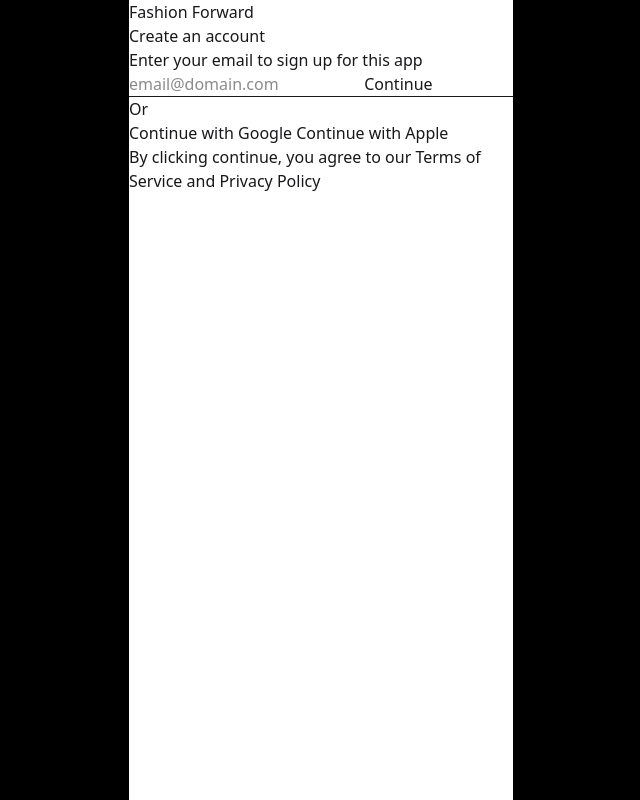
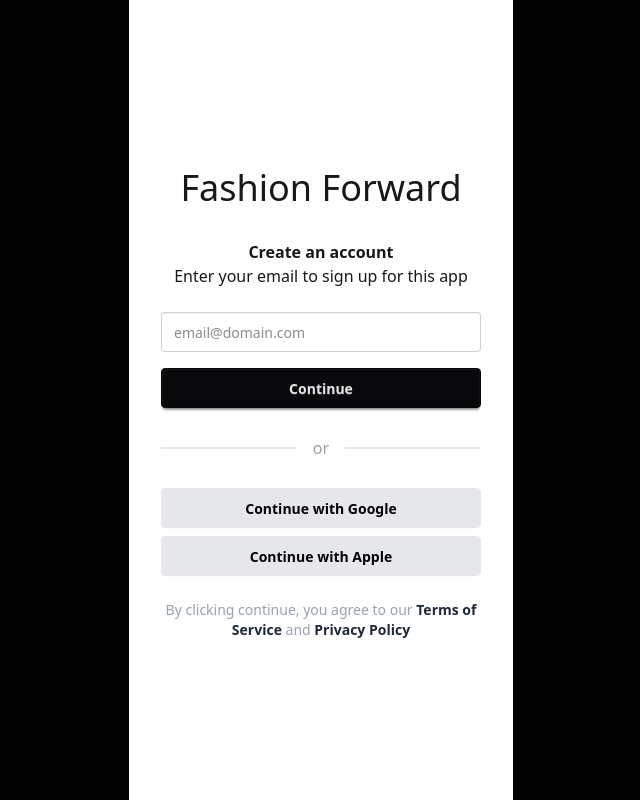
Before and after one commit to TMK04/ff-app, a SvelteKit app: page /signup in a window 1280 px wide. Shown: the whole page, without its empty margins (319-959 px from the left). Built offline with nearby package versions, Linux system fonts and the light colour scheme.

Commit message:
signup: style

```diff
--- a/src/routes/(noauth)/signup/+page.svelte
+++ b/src/routes/(noauth)/signup/+page.svelte
@@ -1,29 +1,51 @@
-<div>
-	<h1>Fashion Forward</h1>
+<script lang="ts">
+	import { goto } from '$app/navigation';
+	import { base } from '$app/paths';
+
+	async function onclick() {
+		goto(`/${base}`);
+	}
+</script>
+
+<div class="mx-8 flex min-h-full flex-col justify-center gap-y-6 text-center">
+	<header class="my-2 text-4xl">Fashion Forward</header>
 	<main>
 		<form>
-			<h1>Create an account</h1>
-			<label>
-				<p>Enter your email to sign up for this app</p>
-				<input placeholder="email@domain.com" type="email" />
+			<label class="mb-4 block">
+				<header class="mb-6">
+					<h1 class="text-large font-bold">Create an account</h1>
+					<p>Enter your email to sign up for this app</p>
+				</header>
+				<input
+					class="input w-full"
+					name="email"
+					autocomplete="email webauthn"
+					placeholder="email@domain.com"
+					type="email"
+				/>
 			</label>
-			<button type="submit">Continue</button>
+			<!-- TODO: auth -->
+			<button class="btn btn-neutral w-full" type="submit" {onclick}>Continue</button>
 		</form>
 
-		<div>
-			<hr />
-			<span>Or</span>
-		</div>
+		<div class="divider my-8 text-gray-400">or</div>
 
-		<section>
-			<button>Continue with Google</button>
-			<button>Continue with Apple</button>
+		<section class="flex flex-wrap gap-2">
+			<!-- TODO: oauth -->
+			<!-- TODO: icons -->
+			<button class="btn grow bg-gray-200 text-black" type="button" {onclick}
+				>Continue with Google</button
+			>
+			<button class="btn grow bg-gray-200 text-black" type="button" {onclick}
+				>Continue with Apple</button
+			>
 		</section>
-
-		<footer>
-			<!-- TODO: design /tos & /privacy -->
-			By clicking continue, you agree to our <a href="/tos">Terms of Service</a> and
-			<a href="/privacy">Privacy Policy</a>
-		</footer>
 	</main>
+	<footer class="text-sm text-gray-400">
+		<!-- TODO: design /tos & /privacy -->
+		By clicking continue, you agree to our
+		<a class="font-bold text-gray-800" href={`${base}/tos`}>Terms of Service</a>
+		and
+		<a class="font-bold text-gray-800" href={`${base}/privacy`}>Privacy Policy</a>
+	</footer>
 </div>
--- a/src/routes/+page.svelte
+++ /dev/null
@@ -1,2 +0,0 @@
-<h1>Welcome to SvelteKit</h1>
-<p>Visit <a href="https://svelte.dev/docs/kit">svelte.dev/docs/kit</a> to read the documentation</p>
```
